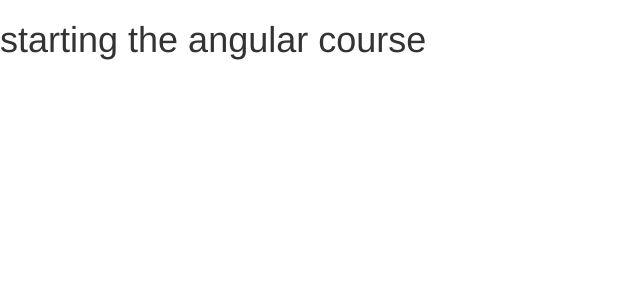
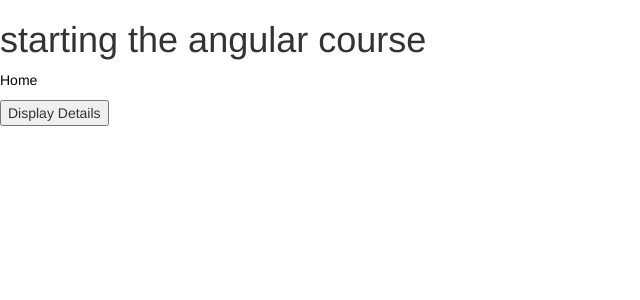
Before and after one commit to naralasrikanth/Angular-Learning, an Angular app in the folder demo/Demo/: page / in a window 1280 px wide. Shown: the top 300 px of the page, without its empty margins (0-640 px from the left). Built offline with nearby package versions, Linux system fonts and the light colour scheme.

Commit message:
pratice directives

```diff
--- a/demo/Demo/src/app/home/home.component.css
+++ b/demo/Demo/src/app/home/home.component.css
@@ -0,0 +1,3 @@
+.textclr{
+ color:white;
+}
--- a/demo/Demo/src/app/home/home.component.html
+++ b/demo/Demo/src/app/home/home.component.html
@@ -1 +1,23 @@
 <!-- <p>home works!</p> -->
+<!-- Attribute directive : Dynamically applies the css changes to the HTML template -->
+<!-- ngStyle: Dynamically applies the css
+  ngClass: Dynamically add or remove the css -->
+  <!-- [ngStyle]="{property: style}"
+       [ngClass]="{classname:condition}"-->
+
+       <!-- ngFor: iteratea over the collection of data -->
+       <!-- Finding index using ngFor:   <div *ngFor="let items of data; let i = index"></div>
+     -->
+
+<div>
+    <p [ngStyle]="colorCoding" (click)="changingColor()">Home</p>
+</div>
+
+<button  (click)="addingPassword()">Display Details</button>
+
+<p *ngIf="showpassword">Password</p>
+<div *ngFor="let password of passwords"
+[ngStyle]="{backgroundColor: password >= 4 ? 'blue' : 'white'}"
+[ngClass]="{textclr:password >=4}">
+  {{password}}
+</div>
--- a/demo/Demo/src/app/home/home.component.ts
+++ b/demo/Demo/src/app/home/home.component.ts
@@ -1,3 +1,4 @@
+import { CommonModule } from '@angular/common';
 import { Component } from '@angular/core';
 
 @Component({
@@ -9,7 +10,7 @@ import { Component } from '@angular/core';
 // 3. class selector
 // selector:'.home',
   standalone: true,
-  imports: [],
+  imports: [CommonModule],
   templateUrl: './home.component.html',
   // template:'<p> inline works </p>',
   styleUrl: './home.component.css'
@@ -20,5 +21,24 @@ import { Component } from '@angular/core';
   // `
 })
 export class HomeComponent {
+  colorCoding:object;
+  showpassword:boolean=false;
+  passwords=[];
+constructor(){
+  this.colorCoding={
+    color:'black'
+  };
+}
+changingColor() {
+  this.colorCoding={
+    color:'red'
+  }
+}
 
+
+addingPassword() {
+this.showpassword=!this.showpassword;
+  this.passwords.push(this.passwords.length);
 }
+
+};
```
